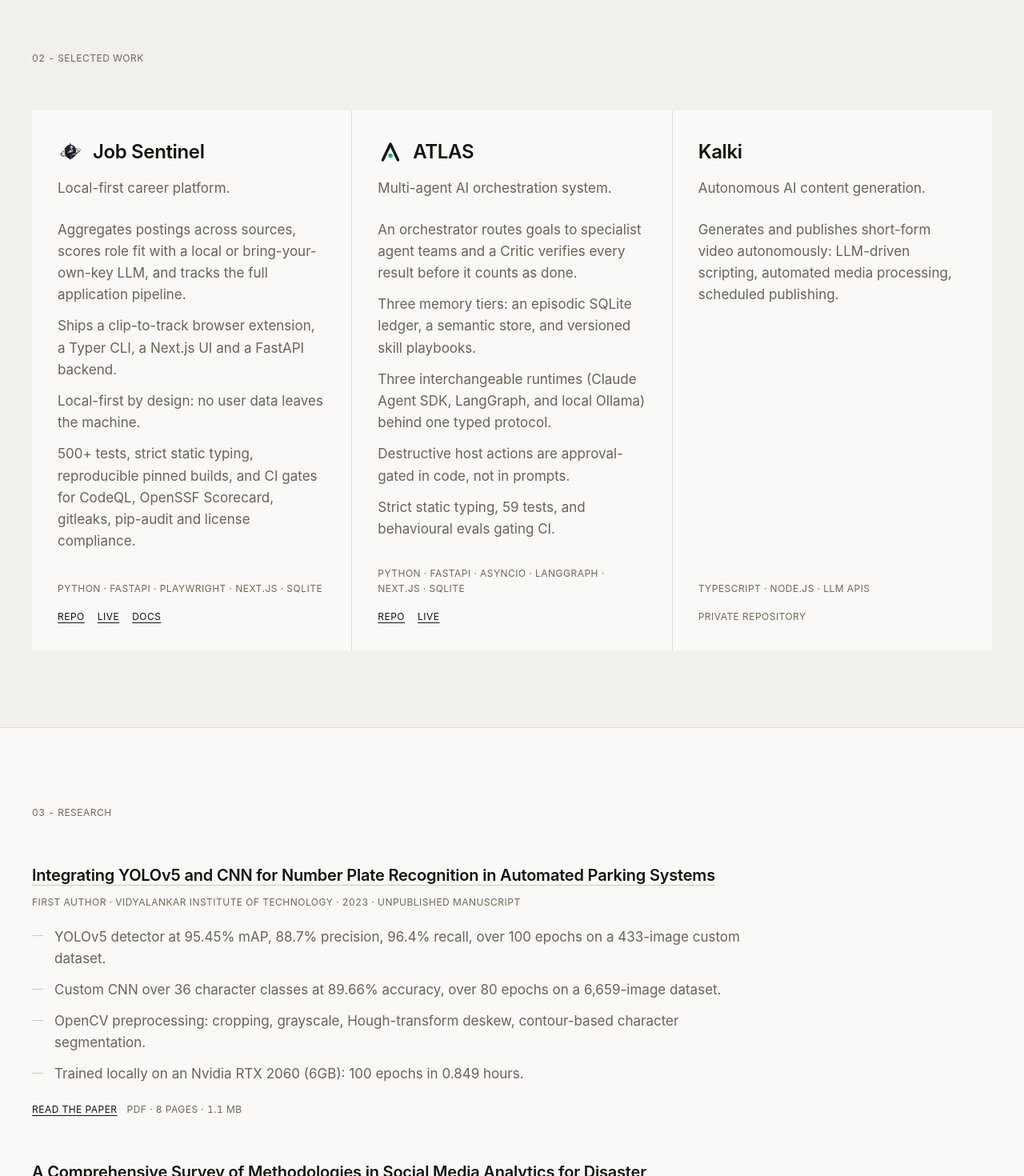
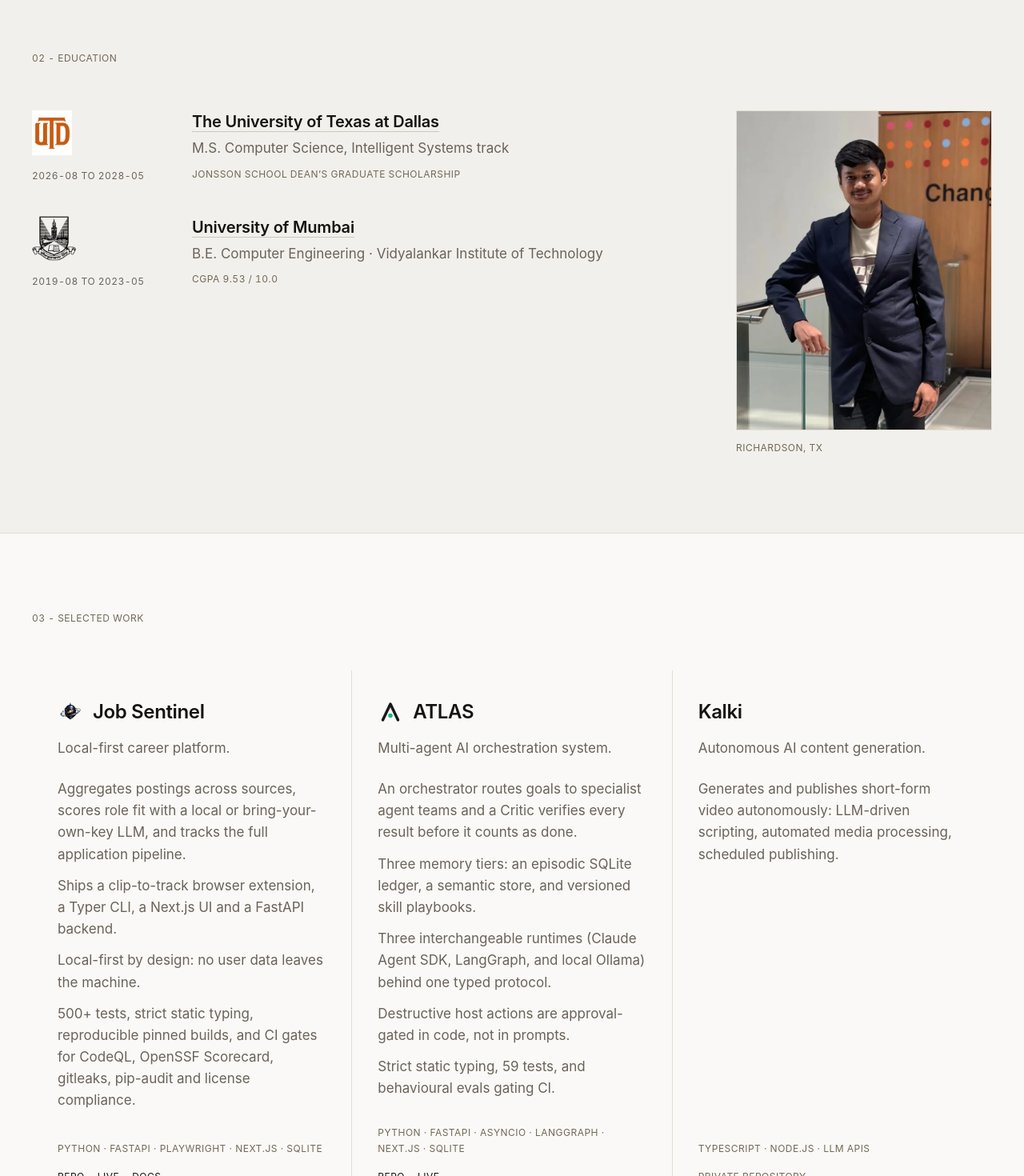
Before and after one commit to harshitwandhare/portfolio, a Next.js app: page / in a window 1280 px wide. Shown: the part 2360-3830 px from the top of the page at 80% size. Built offline with nearby package versions, Linux system fonts and the light colour scheme.

Commit message:
refactor: move education directly under experience

```diff
--- a/app/page.tsx
+++ b/app/page.tsx
@@ -167,10 +167,76 @@
           </div>
         </section>
 
+        {/* ── education ──────────────────────────────────────────────────────
+            Directly under experience: the two answer the same question, and a
+            reader checking whether someone is qualified should not have to pass
+            three other sections to find half the answer. */}
+        <section aria-labelledby="education-heading" className="border-b border-line bg-bg-sunk">
+          <div className="mx-auto max-w-7xl px-6 py-24 lg:px-10">
+            <p className="mono text-fg-faint">02 - Education</p>
+            <h2 id="education-heading" className="sr-only">
+              Education
+            </h2>
+
+            <div className="mt-14 grid gap-16 lg:grid-cols-[1fr_320px] lg:gap-20">
+              <div className="space-y-10">
+                {education.map((e) => (
+                  <Reveal key={e.school}>
+                    <article className="grid gap-3 sm:grid-cols-[160px_1fr] sm:gap-10">
+                      <div>
+                        <Logo
+                          src={e.logo.src}
+                          srcLight={'srcLight' in e.logo ? e.logo.srcLight : undefined}
+                          alt={e.logo.alt}
+                          height={56}
+                          className="mb-4"
+                        />
+                        <p className="mono text-fg-muted">
+                          <time dateTime={e.from}>{e.from}</time> to{' '}
+                          <time dateTime={e.to}>{e.to}</time>
+                        </p>
+                      </div>
+                      <div>
+                        <h3 className="text-xl font-semibold tracking-[-0.01em]">
+                          <ExternalLink href={e.href} className={TITLE_LINK}>
+                            {e.school}
+                          </ExternalLink>
+                        </h3>
+                        <p className="mt-1.5 text-fg-muted">{e.detail}</p>
+                        <p className="mono mt-2 text-fg-faint">{e.note}</p>
+                      </div>
+                    </article>
+                  </Reveal>
+                ))}
+              </div>
+
+              <Reveal delay={100}>
+                {/* Not sticky. A pinned portrait beside a short list stutters
+                    more than it flatters, and the aspect ratio is declared so
+                    the frame holds its space before the image arrives. */}
+                <figure>
+                  <picture>
+                    <source srcSet="/portrait.webp" type="image/webp" />
+                    <img
+                      src={identity.portrait}
+                      alt="Harshit Wandhare"
+                      width={800}
+                      height={1000}
+                      className="w-full border border-line object-cover"
+                      style={{ aspectRatio: '4 / 5' }}
+                    />
+                  </picture>
+                  <figcaption className="mono mt-3 text-fg-faint">Richardson, TX</figcaption>
+                </figure>
+              </Reveal>
+            </div>
+          </div>
+        </section>
+
         {/* ── projects ───────────────────────────────────────────────────── */}
-        <section aria-labelledby="work-heading" className="border-b border-line bg-bg-sunk">
+        <section aria-labelledby="work-heading" className="border-b border-line">
           <div className="mx-auto max-w-7xl px-6 py-24 lg:px-10">
-            <p className="mono text-fg-faint">02 - Selected work</p>
+            <p className="mono text-fg-faint">03 - Selected work</p>
             <h2 id="work-heading" className="sr-only">
               Selected work
             </h2>
@@ -224,9 +290,9 @@
         </section>
 
         {/* ── research ───────────────────────────────────────────────────── */}
-        <section aria-labelledby="research-heading" className="border-b border-line">
+        <section aria-labelledby="research-heading" className="border-b border-line bg-bg-sunk">
           <div className="mx-auto max-w-7xl px-6 py-24 lg:px-10">
-            <p className="mono text-fg-faint">03 - Research</p>
+            <p className="mono text-fg-faint">04 - Research</p>
             <h2 id="research-heading" className="sr-only">
               Research
             </h2>
@@ -269,9 +335,9 @@
         </section>
 
         {/* ── skills ─────────────────────────────────────────────────────── */}
-        <section aria-labelledby="skills-heading" className="border-b border-line bg-bg-sunk">
+        <section aria-labelledby="skills-heading" className="border-b border-line">
           <div className="mx-auto max-w-7xl px-6 py-24 lg:px-10">
-            <p className="mono text-fg-faint">04 - Stack</p>
+            <p className="mono text-fg-faint">05 - Stack</p>
             <h2 id="skills-heading" className="sr-only">
               Technical skills
             </h2>
@@ -300,71 +366,13 @@
           </div>
         </section>
 
-        {/* ── education, portrait and contact ────────────────────────────── */}
-        <section
-          aria-labelledby="contact-heading"
-          className="mx-auto max-w-7xl px-6 py-24 lg:px-10"
-        >
-          <p className="mono text-fg-faint">05 - Education</p>
-          <h2 id="contact-heading" className="sr-only">
-            Education and contact
-          </h2>
-
-          <div className="mt-12 grid gap-16 lg:grid-cols-[1fr_320px] lg:gap-20">
-            <div className="space-y-10">
-              {education.map((e) => (
-                <Reveal key={e.school}>
-                  <article className="grid gap-3 sm:grid-cols-[160px_1fr] sm:gap-10">
-                    <div>
-                      <Logo
-                        src={e.logo.src}
-                        srcLight={'srcLight' in e.logo ? e.logo.srcLight : undefined}
-                        alt={e.logo.alt}
-                        height={56}
-                        className="mb-4"
-                      />
-                      <p className="mono text-fg-muted">
-                        <time dateTime={e.from}>{e.from}</time> to{' '}
-                        <time dateTime={e.to}>{e.to}</time>
-                      </p>
-                    </div>
-                    <div>
-                      <h3 className="text-xl font-semibold tracking-[-0.01em]">
-                        <ExternalLink href={e.href} className={TITLE_LINK}>
-                          {e.school}
-                        </ExternalLink>
-                      </h3>
-                      <p className="mt-1.5 text-fg-muted">{e.detail}</p>
-                      <p className="mono mt-2 text-fg-faint">{e.note}</p>
-                    </div>
-                  </article>
-                </Reveal>
-              ))}
-            </div>
-
-            <Reveal delay={100}>
-              {/* Not sticky. A pinned portrait beside a short list stutters more
-                  than it flatters, and the aspect ratio is declared so the frame
-                  holds its space before the image arrives. */}
-              <figure>
-                <picture>
-                  <source srcSet="/portrait.webp" type="image/webp" />
-                  <img
-                    src={identity.portrait}
-                    alt="Harshit Wandhare"
-                    width={800}
-                    height={1000}
-                    className="w-full border border-line object-cover"
-                    style={{ aspectRatio: '4 / 5' }}
-                  />
-                </picture>
-                <figcaption className="mono mt-3 text-fg-faint">Richardson, TX</figcaption>
-              </figure>
-            </Reveal>
-          </div>
-
-          <Reveal>
-            <div className="mt-24 border-t border-line pt-14">
+        {/* ── contact ────────────────────────────────────────────────────── */}
+        <section aria-labelledby="contact-heading" className="bg-bg-sunk">
+          <div className="mx-auto max-w-7xl px-6 py-24 lg:px-10">
+            <h2 id="contact-heading" className="sr-only">
+              Contact
+            </h2>
+            <Reveal>
               <p className="text-[length:var(--text-lede)] leading-[1.4]">
                 Open to Summer 2027 SWE and AI/ML internships.
               </p>
@@ -390,8 +398,8 @@
                   </ExternalLink>
                 </li>
               </ul>
-            </div>
-          </Reveal>
+            </Reveal>
+          </div>
         </section>
       </main>
 
```
